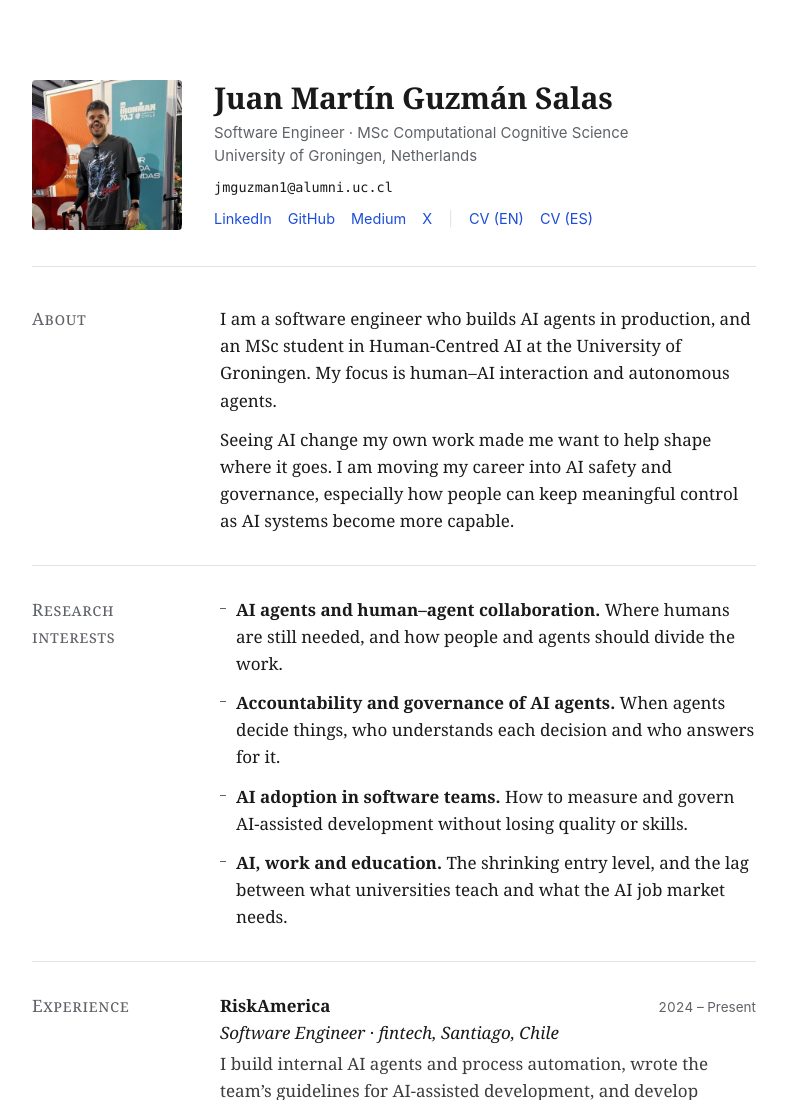
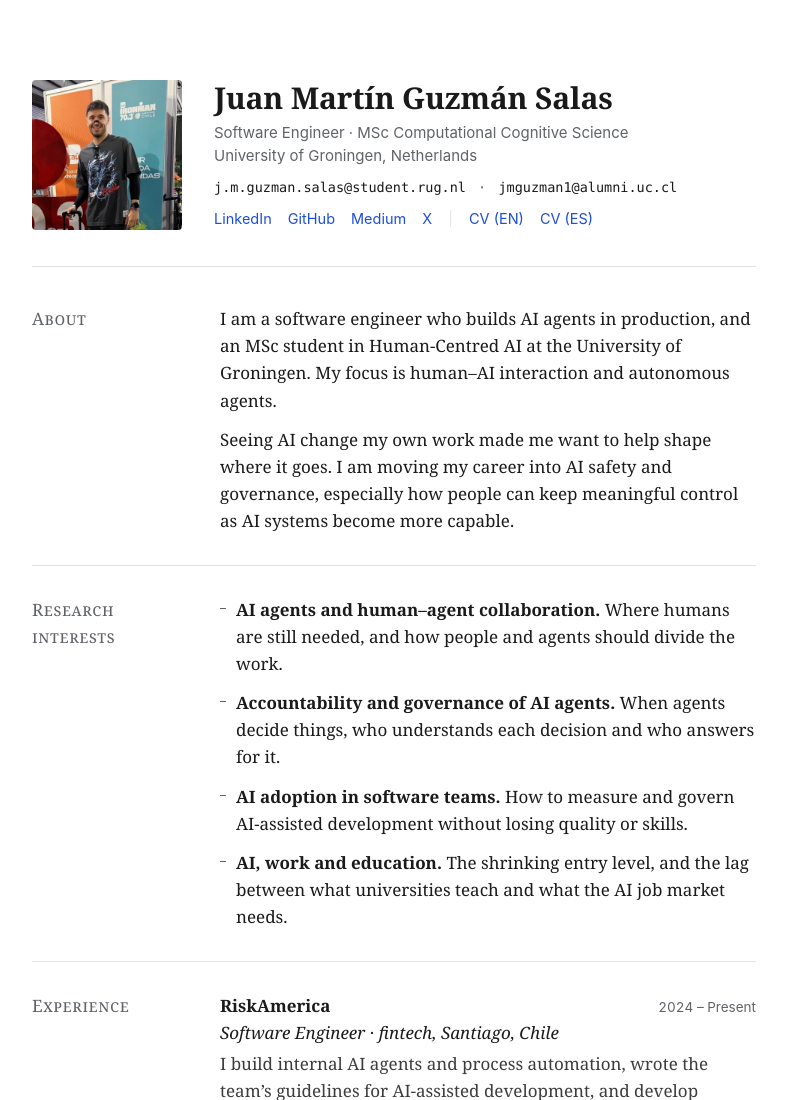
Before and after one commit to JuanmaGuzman/juanmaguzman.github.io, a plain HTML site: page index.html in a window 1280 px wide. Shown: the top 1100 px of the page, without its empty margins (246-1031 px from the left). Drawn offline with Linux system fonts and the light colour scheme.

Commit message:
Add RUG and PUC emails
Co-Authored-By: Claude Opus 5.5 <noreply@anthropic.com>

```diff
--- a/index.html
+++ b/index.html
@@ -17,7 +17,7 @@
     <div class="intro">
       <h1>Juan Martín Guzmán Salas</h1>
       <p class="tagline">Software Engineer · MSc Computational Cognitive Science<br>University of Groningen, Netherlands</p>
-      <p class="email">jmguzman1@alumni.uc.cl</p>
+      <p class="email"><span>j.m.guzman.salas@student.rug.nl</span> <span class="dot">·</span> <span>jmguzman1@alumni.uc.cl</span></p>
       <nav class="links">
         <a href="https://www.linkedin.com/in/juanmartinguzman/">LinkedIn</a>
         <a href="https://github.com/JuanmaGuzman">GitHub</a>
--- a/style.css
+++ b/style.css
@@ -32,7 +32,9 @@ header { display: flex; align-items: center; gap: 32px; padding-bottom: 36px; ma
 .photo:focus-visible { outline: 2px solid var(--accent); outline-offset: 3px; }
 h1 { font-family: var(--serif); font-size: 30px; line-height: 1.2; font-weight: 700; margin: 0 0 6px; letter-spacing: -0.2px; }
 .tagline { font-family: var(--sans); font-size: 15px; line-height: 1.5; color: var(--muted); margin: 0 0 10px; }
-.email { font-family: var(--mono); font-size: 13.5px; color: var(--text); margin: 0 0 8px; user-select: all; }
+.email { font-family: var(--mono); font-size: 13.5px; color: var(--text); margin: 0 0 8px; }
+.email span { user-select: all; }
+.email .dot { user-select: none; color: var(--muted); margin: 0 4px; }
 .links { font-family: var(--sans); font-size: 14.5px; display: flex; flex-wrap: wrap; align-items: center; gap: 4px 16px; }
 .sep { color: var(--line); }
 
```
